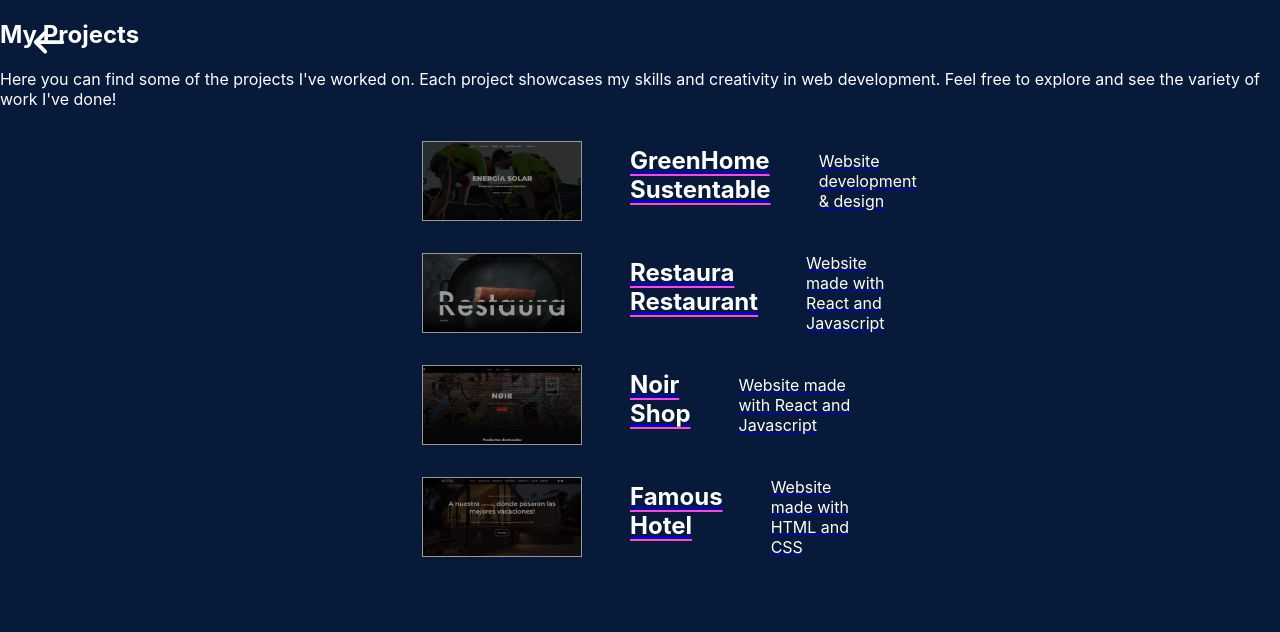
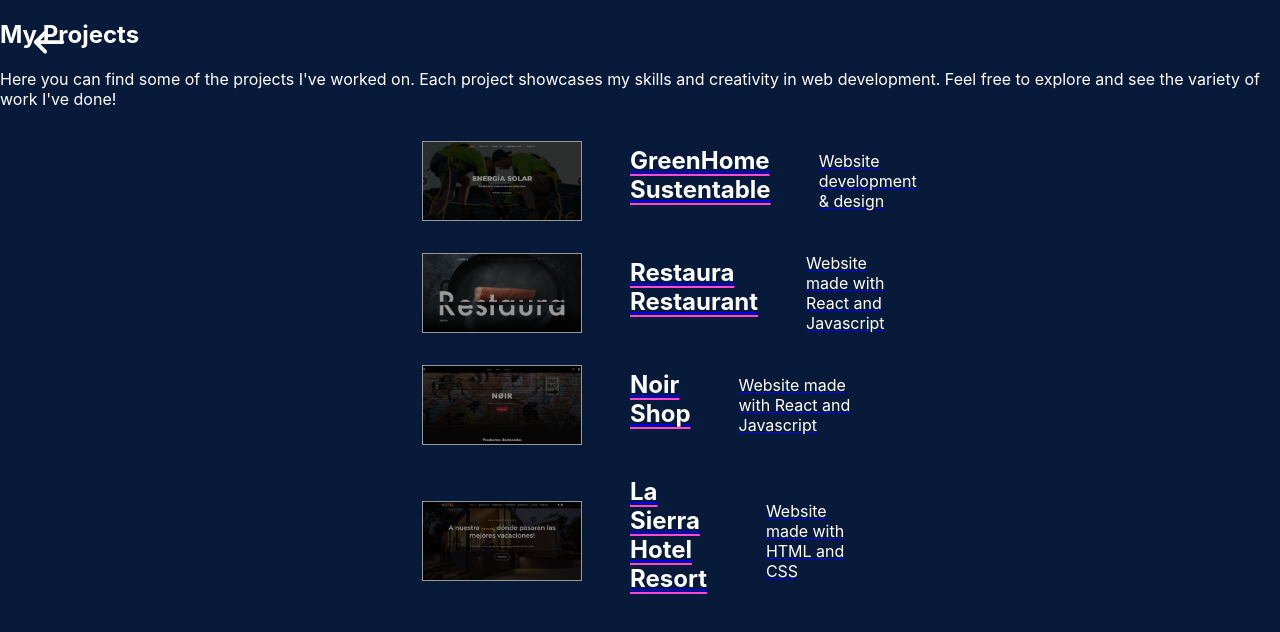
Before and after one commit to Lucarradore/Lucrecia-Carradore, a React (Vite) app: page /projectpage in a window 1280 px wide. Shown: the top 632 px of the page. Built offline with nearby package versions, Linux system fonts and the light colour scheme.

Commit message:
first commit

```diff
--- a/src/components/Pages/Hotel.jsx
+++ b/src/components/Pages/Hotel.jsx
@@ -14,31 +14,31 @@ const copyByLang = {
         back: "← Back to home",
         toggleAria: "Switch language to Spanish",
         toggleLabel: "ES",
-        title: "Hotel Resort",
+        title: "La Sierra Hotel Resort",
         subtitle: "Website development & design",
         intro:
-            "Hotel is a project focused on providing luxurious and comfortable accommodations. The project aims to design and build hotels that offer exceptional service and amenities while ensuring a memorable experience for guests. By incorporating modern design principles, high-quality materials, and innovative solutions, Hotel strives to contribute to a premium hospitality experience.",
+            "La Sierra Hotel Resort is a project focused on providing luxurious and comfortable accommodations. The project aims to design and build hotels that offer exceptional service and amenities while ensuring a memorable experience for guests. By incorporating modern design principles, high-quality materials, and innovative solutions, La Sierra Hotel Resort strives to contribute to a premium hospitality experience.",
         brandTitle: "Creating the brand",
         brandText:
-            "The brand identity for Hotel was developed to reflect the project's commitment to hospitality and luxury. The logo, color palette, and typography were carefully chosen to convey a sense of elegance, comfort, and modernity. By establishing a strong and cohesive brand, Hotel aims to effectively communicate its mission and values to the target audience.",
+            "The brand identity for La Sierra Hotel Resort was developed to reflect the project's commitment to hospitality and luxury. The logo, color palette, and typography were carefully chosen to convey a sense of elegance, comfort, and modernity. By establishing a strong and cohesive brand, La Sierra Hotel Resort aims to effectively communicate its mission and values to the target audience.",
         visualsTitle: "Designing the visuals",
         visualsText:
-            "The visual design of Hotel was created to evoke a sense of elegance and luxury. The use of sophisticated color schemes, high-quality imagery, and modern design elements helps to reinforce the project's focus on providing a premium hospitality experience. The visuals were crafted to inspire and engage the audience, encouraging them to consider Hotel as a top choice for their accommodation needs.",
+            "The visual design of La Sierra Hotel Resort was created to evoke a sense of elegance and luxury. The use of sophisticated color schemes, high-quality imagery, and modern design elements helps to reinforce the project's focus on providing a premium hospitality experience. The visuals were crafted to inspire and engage the audience, encouraging them to consider La Sierra Hotel Resort as a top choice for their accommodation needs.",
     },
     es: {
         back: "← Volver al inicio",
         toggleAria: "Cambiar idioma a inglés",
         toggleLabel: "EN",
-        title: "Hotel Resort",
+        title: "La Sierra Hotel Resort",
         subtitle: "Desarrollo y diseño web",
         intro:
-            "Hotel es un proyecto enfocado en ofrecer alojamientos lujosos y confortables. Busca diseñar y desarrollar hoteles que brinden un servicio excepcional y comodidades de calidad, garantizando una experiencia memorable para los huéspedes. A través de principios de diseño modernos, materiales de alta calidad y soluciones innovadoras, Hotel apunta a construir una experiencia de hospitalidad premium.",
+            "La Sierra Hotel Resort es un proyecto enfocado en ofrecer alojamientos lujosos y confortables. Busca diseñar y desarrollar hoteles que brinden un servicio excepcional y comodidades de calidad, garantizando una experiencia memorable para los huéspedes. A través de principios de diseño modernos, materiales de alta calidad y soluciones innovadoras, La Sierra Hotel Resort apunta a construir una experiencia de hospitalidad premium.",
         brandTitle: "Creando la marca",
         brandText:
-            "La identidad de marca de Hotel fue desarrollada para reflejar su compromiso con la hospitalidad y el lujo. El logotipo, la paleta de colores y la tipografía fueron elegidos cuidadosamente para transmitir elegancia, confort y modernidad. Al construir una marca sólida y coherente, Hotel busca comunicar de forma efectiva su misión y valores al público objetivo.",
+            "La identidad de marca de La Sierra Hotel Resort fue desarrollada para reflejar su compromiso con la hospitalidad y el lujo. El logotipo, la paleta de colores y la tipografía fueron elegidos cuidadosamente para transmitir elegancia, confort y modernidad. Al construir una marca sólida y coherente, La Sierra Hotel Resort busca comunicar de forma efectiva su misión y valores al público objetivo.",
         visualsTitle: "Diseñando lo visual",
         visualsText:
-            "El diseño visual de Hotel fue creado para transmitir elegancia y lujo. El uso de esquemas de color sofisticados, imágenes de alta calidad y elementos modernos refuerza el enfoque del proyecto en una experiencia hotelera premium. Las visuales fueron diseñadas para inspirar y conectar con la audiencia, motivándola a elegir Hotel como su mejor opción de alojamiento.",
+            "El diseño visual de La Sierra Hotel Resort fue creado para transmitir elegancia y lujo. El uso de esquemas de color sofisticados, imágenes de alta calidad y elementos modernos refuerza el enfoque del proyecto en una experiencia hotelera premium. Las visuales fueron diseñadas para inspirar y conectar con la audiencia, motivándola a elegir La Sierra Hotel Resort como su mejor opción de alojamiento.",
     },
 };
 
@@ -65,24 +65,24 @@ export default function Hotel({ lang = "en", onToggleLang }) {
                 <p>{copy.intro}</p>
 
                 <div className="project-page__images project-page__images--two">
-                    <img src={logoHotel} alt="Hotel Logo" loading="eager" decoding="async" fetchPriority="high" />
-                    <img className="logo" src={logoHotel2} alt="Variación de logo Hotel" loading="eager" decoding="async" fetchPriority="high" />
+                    <img src={logoHotel} alt="La Sierra Hotel Resort Logo" loading="eager" decoding="async" fetchPriority="high" />
+                    <img className="logo" src={logoHotel2} alt="Variación de logo La Sierra Hotel Resort" loading="eager" decoding="async" fetchPriority="high" />
                 </div>
 
                 <h3>{copy.brandTitle}</h3>
                 <p>{copy.brandText}</p>
 
                 <div className="project-page__images project-page__images--three">
-                    <img src={image2} alt="Servicio del Hotel" loading="lazy" decoding="async" fetchPriority="low" />
-                    <img src={image3} alt="Equipo del Hotel" loading="lazy" decoding="async" fetchPriority="low" />
-                    <img src={image1} alt="Beneficios del Hotel" loading="lazy" decoding="async" fetchPriority="low" />
+                    <img src={image2} alt="Servicio de La Sierra Hotel Resort" loading="lazy" decoding="async" fetchPriority="low" />
+                    <img src={image3} alt="Equipo de La Sierra Hotel Resort" loading="lazy" decoding="async" fetchPriority="low" />
+                    <img src={image1} alt="Beneficios de La Sierra Hotel Resort" loading="lazy" decoding="async" fetchPriority="low" />
                 </div>
 
                 <h3>{copy.visualsTitle}</h3>
                 <p>{copy.visualsText}</p>
 
                 <div className="project-page__images project-page__images--stack">
-                    <img src={pagina} alt="Vista previa del sitio Hotel" loading="lazy" decoding="async" fetchPriority="low" />
+                    <img src={pagina} alt="Vista previa del sitio La Sierra Hotel Resort" loading="lazy" decoding="async" fetchPriority="low" />
                 </div>
 
                 <ProjectGallery currentProject="hotel" lang={lang} />
--- a/src/components/Pages/portfolioProjects.js
+++ b/src/components/Pages/portfolioProjects.js
@@ -28,8 +28,8 @@ const portfolioProjects = [
   },
   {
     slug: "hotel",
-    title: "Famous Hotel",
-    titleEs: "Famous Hotel",
+    title: "La Sierra Hotel Resort",
+    titleEs: "La Sierra Hotel Resort",
     description: "Website made with HTML and CSS",
     descriptionEs: "Sitio web hecho con HTML y CSS",
     image: "/images/Hotel/Hotel-Famous.png",
```
